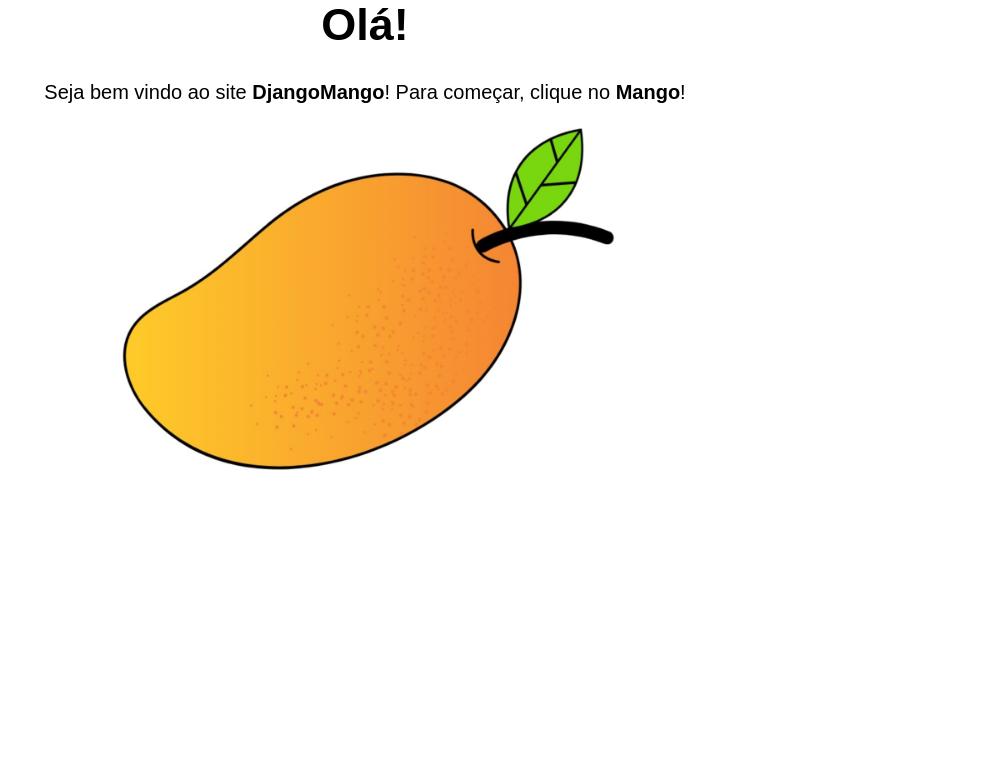
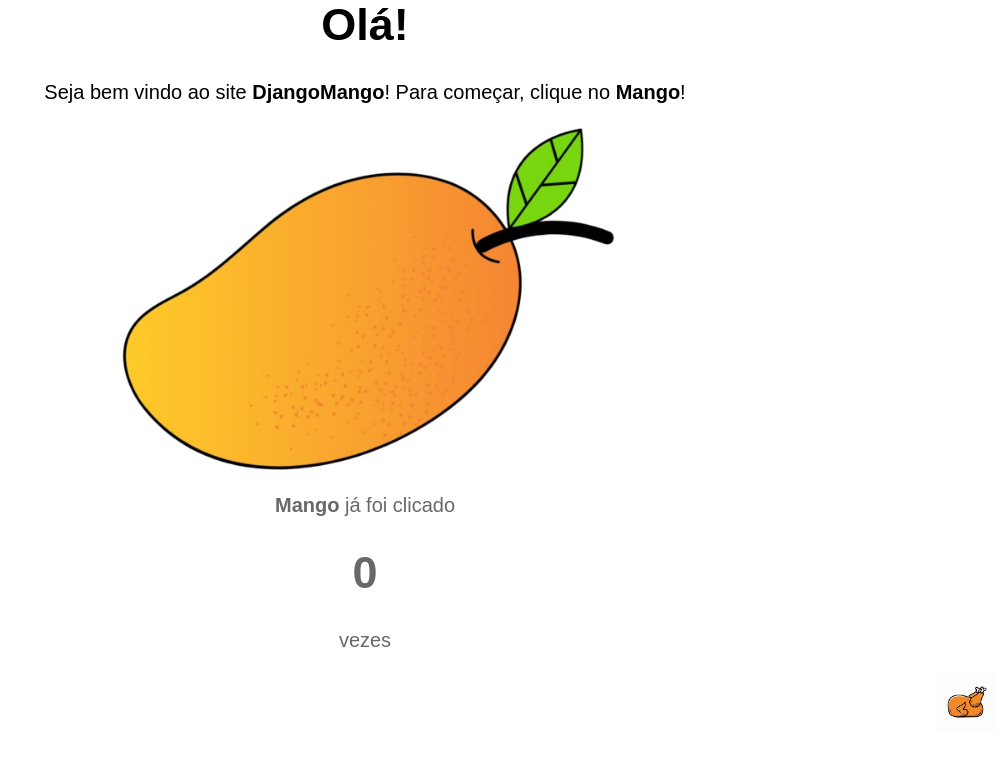
Before and after one commit to HeMoreira/Django-Mango, a Django app: page /mango/ in a window 1280 px wide. Shown: the part 31-800 px from the top of the page, without its empty margins (275-1280 px from the left). Run offline with Django 5.2, Linux system fonts and the light colour scheme.

Commit message:
feat: melhora no sistema da rota mango

```diff
--- a/djangomango/mango/templates/mango/index.html
+++ b/djangomango/mango/templates/mango/index.html
@@ -10,9 +10,18 @@
 </head>
 <body>
     <div>
-        <h1>Olá!</h1>
-        <p>Seja bem vindo ao site <strong>DjangoMango</strong>! Para começar, clique no <strong>Mango</strong>!</p>
-        <img style="display: block; margin: auto;" src="{% static 'mango/manga.jpeg' %}" alt="Mango">
+        <div style="text-align: center;">
+            <h1>Olá!</h1>
+            <p>Seja bem vindo ao site <strong>DjangoMango</strong>! Para começar, clique no <strong>Mango</strong>!</p>
+            <a href="http://localhost:8000/mango/clicked"><img id="manga" src="{% static 'mango/manga.jpeg' %}" alt="Mango"></a>
+            <br>
+            <p id="cinza"><strong>Mango</strong> já foi clicado</p>
+            <h1 id="cinza">{{ cliques_manga }}</h1>
+            <p id="cinza">vezes</p>
+        </div>
+        <div style="text-align: right;">
+            <a href="http://localhost:8000/frango"><img id="frango" src="{% static 'mango/frango.jfif' %}" alt="Frango"></a>
+        </div>
     </div>
 </body>
 </html>
--- a/djangomango/mango/urls.py
+++ b/djangomango/mango/urls.py
@@ -10,4 +10,5 @@ from . import views
 
 urlpatterns = [
     path("", views.index, name="index"),
+    path("clicked", views.clicked, name="clicked"),
 ]
--- a/djangomango/mango/views.py
+++ b/djangomango/mango/views.py
@@ -2,8 +2,18 @@
 Por aqui criamos o que será visto pelo usuário, seja a parte lógica ou a visual, por aqui
 levaremos o usuário para diferentes páginas html de acordo com testes lógicos
 """
+import json
+from django.shortcuts import render, redirect
 
-from django.shortcuts import render
+context = {
+    'cliques_manga': 0
+}
 
 def index(request):
-    return render(request, 'mango/index.html')
+    cliques_manga = request.session.get('cliques_manga', 0)
+    context = {'cliques_manga': cliques_manga}
+    return render(request, 'mango/index.html', context)
+
+def clicked(request):
+    request.session['cliques_manga'] = request.session.get('cliques_manga', 0) + 1
+    return redirect('index')
--- a/djangomango/static/mango/style.css
+++ b/djangomango/static/mango/style.css
@@ -3,15 +3,22 @@ body {
     background-color: white;
 }
 h1 {
-    text-align: center;
     font-size: 45px;
 }
 p {
-    text-align: center;
     font-size: 20px;
 }
-img {
+div {
+    text-align: center;
+}
+#manga {
     width: 500px;
     height: auto;
-
 }
+#frango {
+    width: 60px;
+    height: auto;
+}
+#cinza {
+    color: rgb(104, 104, 104);
+}
```
Also changed, not shown: djangomango/db.sqlite3, djangomango/static/mango/frango.jfif (added).
